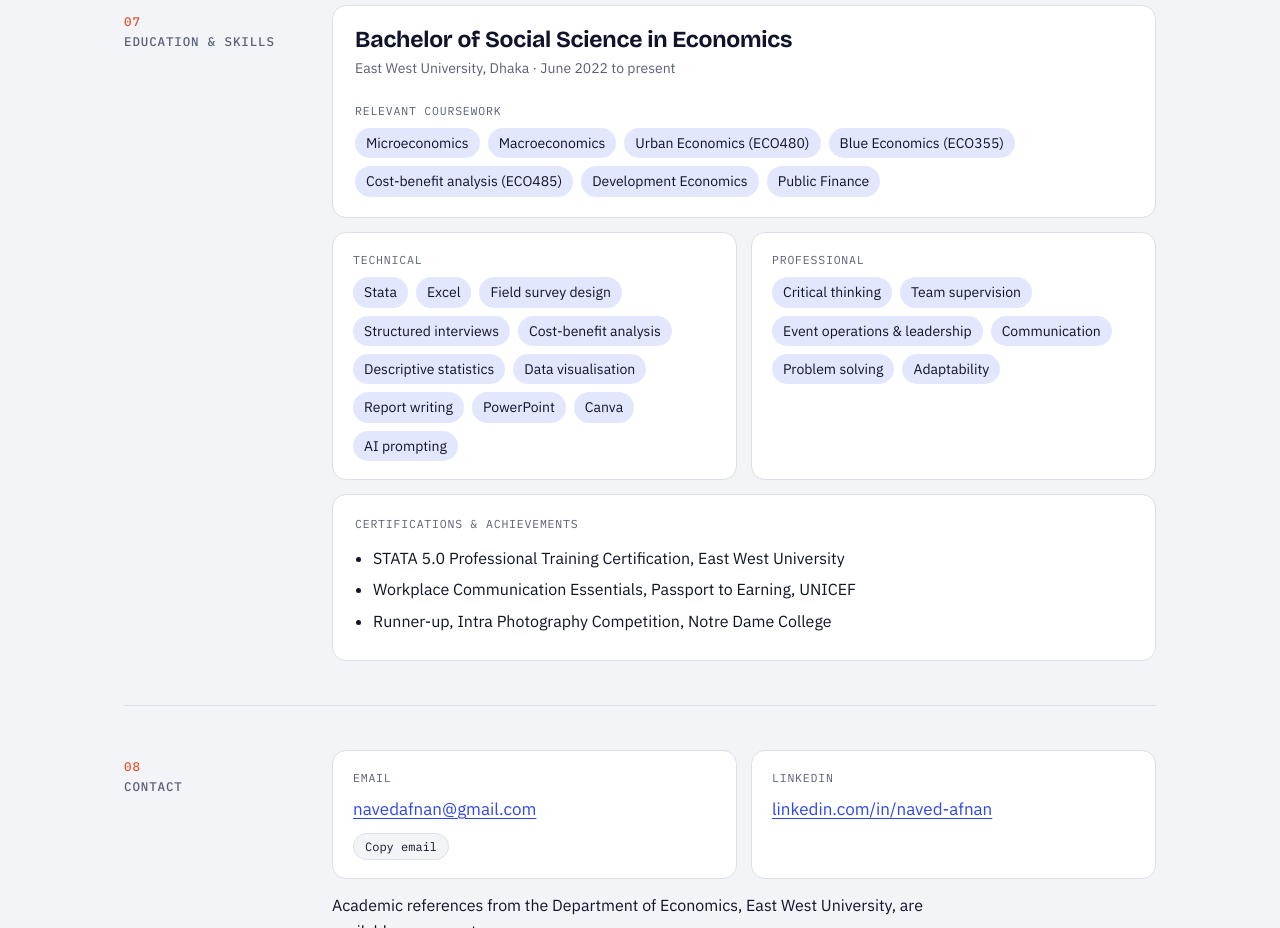
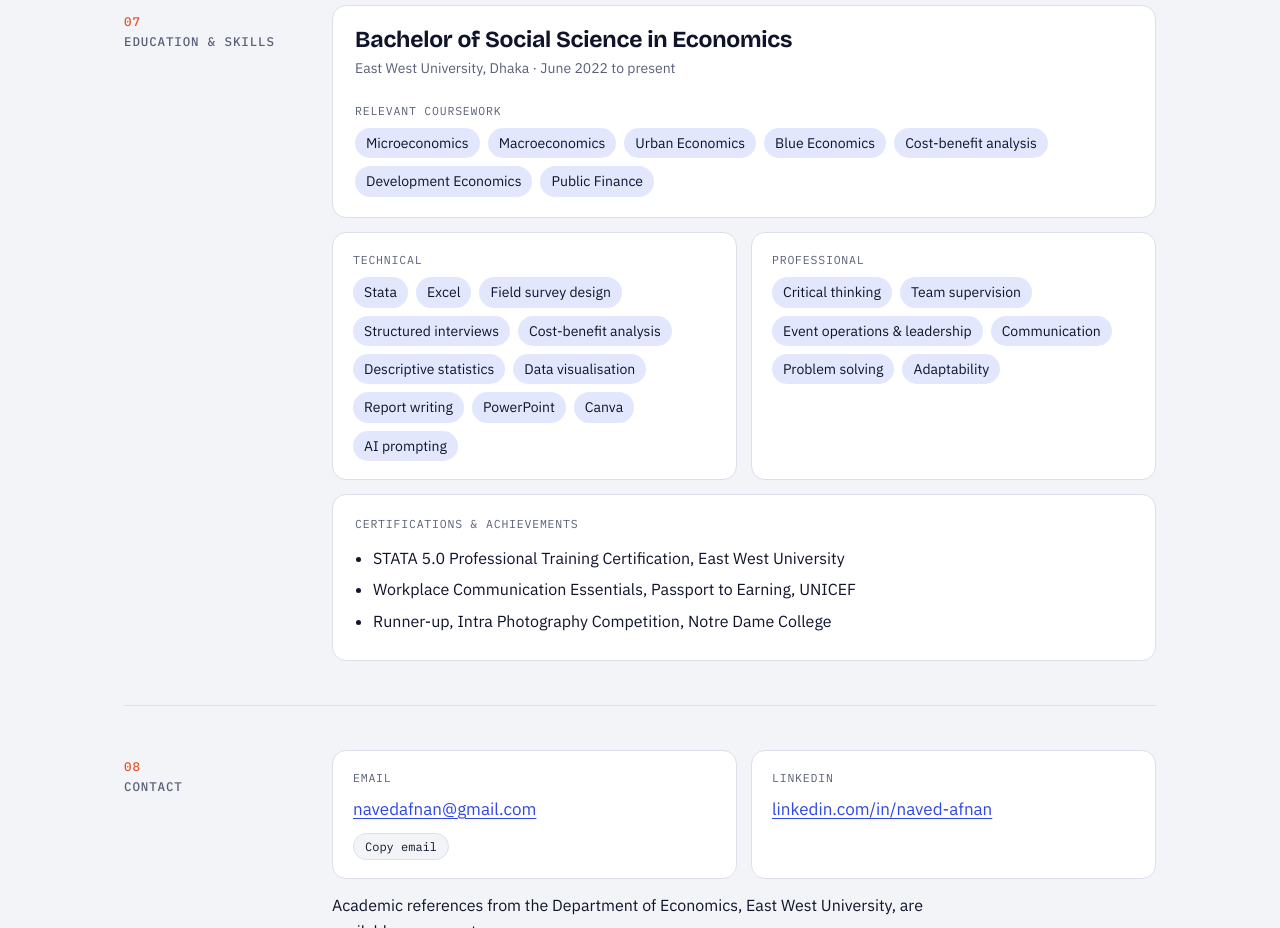
Before and after one commit to navedafnan-maker/Portfolio, a plain HTML site: page index.html in a window 1280 px wide. Shown: the part 5540-6468 px from the top of the page. Drawn offline with nearby package versions, Linux system fonts and the light colour scheme.

Commit message:
Update index.html

```diff
--- a/index.html
+++ b/index.html
@@ -446,7 +446,7 @@ canvas.plot{display:block;width:100%;height:260px;border-radius:8px;background:v
           </summary>
           <div class="brief">
             <dl>
-              <dt>Context</dt><dd>ECO480 Urban Economics, East West University. Submitted to Dr. Biva Arani Mallik, May 2025, in a team of four.</dd>
+              <dt>Context</dt><dd>Urban Economics, East West University. Submitted to Dr. Biva Arani Mallik, May 2025, in a team of four.</dd>
               <dt>Role</dt><dd>Surveyor and report co-author.</dd>
               <dt>Method</dt><dd>Online questionnaire shared with residents across DSCC areas, with 69 responses, plus a key-informant interview with an Additional Deputy Commissioner at Dhaka Metropolitan Police Headquarters.</dd>
               <dt>Finding</dt><dd>Residents and the police both point to unemployment as a root cause. 77.9% of respondents see street children as at risk of being drawn into crime, and low trust in the police keeps crimes unreported.</dd>
@@ -554,7 +554,7 @@ canvas.plot{display:block;width:100%;height:260px;border-radius:8px;background:v
         </div>
         <div>
           <p class="label">Relevant coursework</p>
-          <ul class="tags"><li>Microeconomics</li><li>Macroeconomics</li><li>Urban Economics (ECO480)</li><li>Blue Economics (ECO355)</li><li>Cost-benefit analysis (ECO485)</li><li>Development Economics</li><li>Public Finance</li></ul>
+          <ul class="tags"><li>Microeconomics</li><li>Macroeconomics</li><li>Urban Economics</li><li>Blue Economics</li><li>Cost-benefit analysis</li><li>Development Economics</li><li>Public Finance</li></ul>
         </div>
       </article>
       <div class="grid2">
```
